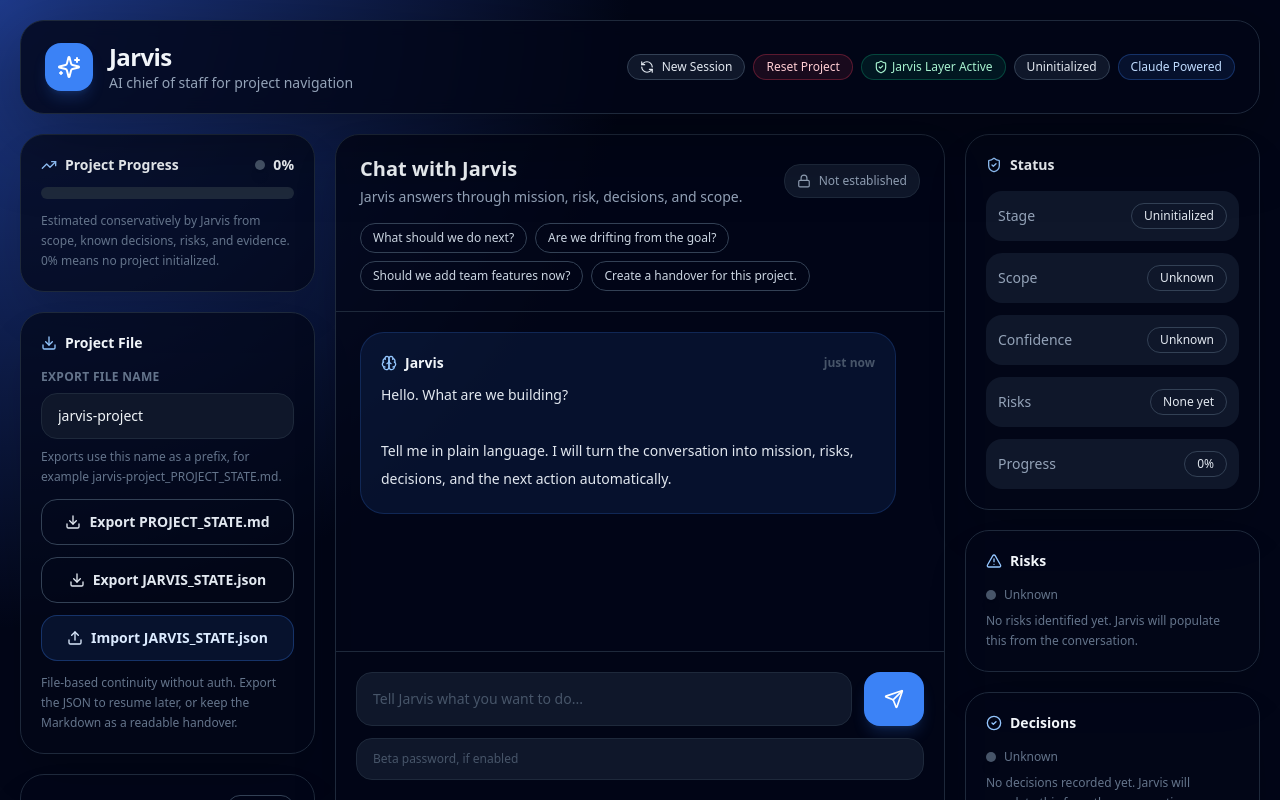
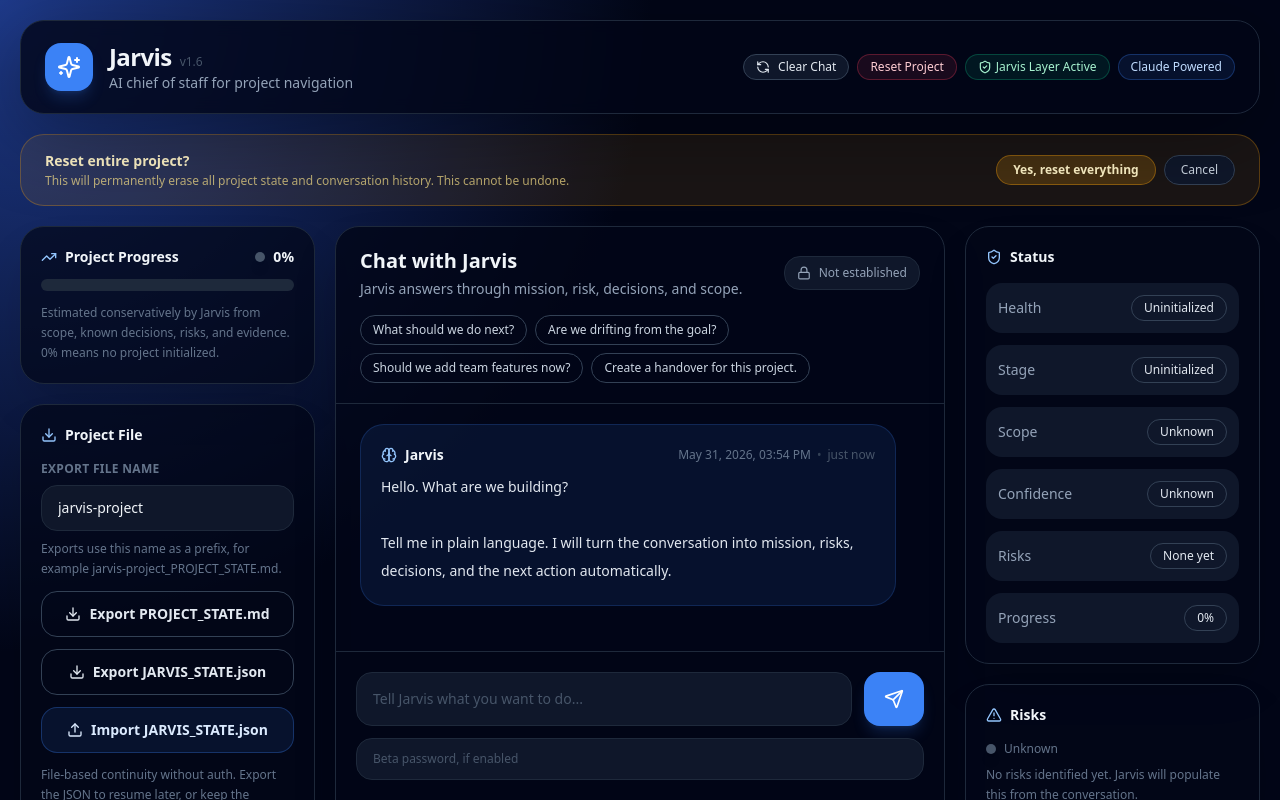
Before and after one commit to danje-dinslage/jarvis, a Next.js app: page / in a window 1280 px wide. Both pictures are taken after a click on the button "Reset Project". Shown: the top 800 px of the page. Built offline with nearby package versions, Linux system fonts and the light colour scheme.

Commit message:
Add files via upload

```diff
--- a/app/page.tsx
+++ b/app/page.tsx
@@ -27,13 +27,17 @@
   timestamp?: string; // ISO-8601, added v1.4
 };
 
-const initialAssistantMessage: Message = {
-  role: "assistant",
-  content: `Hello. What are we building?
+const APP_VERSION = "v1.6";
+
+function makeInitialMessage(): Message {
+  return {
+    role: "assistant",
+    content: `Hello. What are we building?
 
 Tell me in plain language. I will turn the conversation into mission, risks, decisions, and the next action automatically.`,
-  timestamp: new Date().toISOString()
-};
+    timestamp: new Date().toISOString()
+  };
+}
 
 const starters = [
   "What should we do next?",
@@ -252,15 +256,16 @@
   });
 }
 
-// MessageTimestamp — relative time with absolute on hover. Added v1.5.
+// MessageTimestamp — absolute date/time + elapsed, always visible. Added v1.5, updated v1.6.
 function MessageTimestamp({ iso }: { iso: string }) {
   if (!iso) return null;
+  const abs = formatAbsoluteTime(iso);
+  const rel = formatRelativeTime(iso);
   return (
-    <span
-      className="ml-auto text-xs text-slate-600 transition hover:text-slate-400 cursor-default"
-      title={formatAbsoluteTime(iso)}
-    >
-      {formatRelativeTime(iso)}
+    <span className="ml-auto flex items-center gap-1.5 text-xs text-slate-500 font-normal">
+      <span>{abs}</span>
+      <span className="text-slate-700">•</span>
+      <span className="text-slate-600">{rel}</span>
     </span>
   );
 }
@@ -320,7 +325,7 @@
   const [project, setProject] = useState<ProjectState>(defaultProjectState);
   const [draftProject, setDraftProject] = useState<ProjectState>(defaultProjectState);
   const [message, setMessage] = useState("");
-  const [history, setHistory] = useState<Message[]>([initialAssistantMessage]);
+  const [history, setHistory] = useState<Message[]>(() => [makeInitialMessage()]);
   const [betaPassword, setBetaPassword] = useState("");
   const [exportBaseName, setExportBaseName] = useState("jarvis-project");
   const [loading, setLoading] = useState(false);
@@ -328,6 +333,7 @@
   const [error, setError] = useState("");
   const [editMode, setEditMode] = useState(false);
   const [lastStateUpdate, setLastStateUpdate] = useState("No project initialized yet");
+  const [confirmAction, setConfirmAction] = useState<null | "clearChat" | "resetProject">(null);
   const chatScrollRef = useRef<HTMLDivElement>(null);
 
   // Fetch orientation from /api/orient and append as assistant message
@@ -343,7 +349,7 @@
       });
       const data = await response.json();
       if (data.orientation) {
-        setHistory((h) => [...h, { role: "assistant", content: data.orientation }]);
+        setHistory((h) => [...h, { role: "assistant", content: data.orientation, timestamp: new Date().toISOString() }]);
         // Increment orientationCount in project state
         setProject((p) => ({ ...p, orientationCount: p.orientationCount + 1, lastOrientationAt: new Date().toISOString() }));
       }
@@ -452,22 +458,24 @@
     setEditMode(false);
   }
 
-  function newSession() {
-    setHistory([initialAssistantMessage]);
+  function clearChat() {
+    setHistory([makeInitialMessage()]);
     setMessage("");
     setError("");
-    localStorage.removeItem("jarvis-history-v091");
+    localStorage.removeItem("jarvis-history-v13");
+    setConfirmAction(null);
   }
 
   function resetProject() {
     setProject(defaultProjectState);
     setDraftProject(defaultProjectState);
-    setHistory([initialAssistantMessage]);
+    setHistory([makeInitialMessage()]);
     setMessage("");
     setError("");
     setLastStateUpdate("No project initialized yet");
-    localStorage.removeItem("jarvis-project-state-v091");
-    localStorage.removeItem("jarvis-history-v091");
+    localStorage.removeItem("jarvis-project-state-v13");
+    localStorage.removeItem("jarvis-history-v13");
+    setConfirmAction(null);
   }
 
   function downloadText(filename: string, content: string, mimeType: string) {
@@ -570,8 +578,8 @@
         setProject(imported);
         setDraftProject(imported);
         setLastStateUpdate("Imported from JARVIS_STATE.json");
-        // Reset history to just the initial message — orientation will follow via fetchOrientation
-        setHistory([initialAssistantMessage]);
+        // Reset history to fresh initial message — orientation will follow via fetchOrientation
+        setHistory([makeInitialMessage()]);
         setError("");
         // Trigger orientation after import
         fetchOrientation(imported, betaPassword);
@@ -654,34 +662,68 @@
               <Sparkles className="h-6 w-6" />
             </div>
             <div>
-              <h1 className="text-2xl font-bold tracking-tight">Jarvis</h1>
+              <div className="flex items-baseline gap-2">
+                <h1 className="text-2xl font-bold tracking-tight">Jarvis</h1>
+                <span className="text-xs font-medium text-slate-600">{APP_VERSION}</span>
+              </div>
               <p className="text-sm text-slate-400">AI chief of staff for project navigation</p>
             </div>
           </div>
 
           <div className="flex flex-wrap items-center justify-end gap-2">
             <button
-              onClick={newSession}
+              onClick={() => setConfirmAction("clearChat")}
               className="inline-flex items-center gap-2 rounded-full border border-slate-700 bg-slate-900 px-3 py-1 text-xs font-medium text-slate-200 transition hover:border-blue-400 hover:text-blue-200"
-              title="Clear chat history but keep project state."
+              title="Clear conversation history. Project state is preserved."
             >
               <RefreshCcw className="h-3.5 w-3.5" />
-              New Session
+              Clear Chat
             </button>
             <button
-              onClick={resetProject}
+              onClick={() => setConfirmAction("resetProject")}
               className="inline-flex items-center gap-2 rounded-full border border-rose-500/30 bg-rose-500/10 px-3 py-1 text-xs font-medium text-rose-200 transition hover:border-rose-400"
-              title="Clear chat and project state."
+              title="Permanently clear all project state and conversation history."
             >
               Reset Project
             </button>
             <Pill tone="green">
               <ShieldCheck className="h-3.5 w-3.5" /> Jarvis Layer Active
             </Pill>
-            <Pill tone={projectHealth.tone}>{projectHealth.label}</Pill>
             <Pill tone="blue">Claude Powered</Pill>
           </div>
         </header>
+
+        {/* Confirmation dialog — rendered inline above the grid */}
+        {confirmAction && (
+          <div className="mb-5 flex items-center justify-between rounded-3xl border border-amber-500/30 bg-amber-500/10 px-6 py-4">
+            <div>
+              <p className="text-sm font-semibold text-amber-100">
+                {confirmAction === "clearChat"
+                  ? "Clear conversation history?"
+                  : "Reset entire project?"}
+              </p>
+              <p className="mt-0.5 text-xs text-amber-200/70">
+                {confirmAction === "clearChat"
+                  ? "This will erase all messages. Project state (mission, risks, decisions) will be preserved."
+                  : "This will permanently erase all project state and conversation history. This cannot be undone."}
+              </p>
+            </div>
+            <div className="flex items-center gap-2 ml-6 shrink-0">
+              <button
+                onClick={() => confirmAction === "clearChat" ? clearChat() : resetProject()}
+                className="rounded-full border border-amber-500/40 bg-amber-500/20 px-4 py-1.5 text-xs font-semibold text-amber-100 transition hover:bg-amber-500/30"
+              >
+                {confirmAction === "clearChat" ? "Yes, clear chat" : "Yes, reset everything"}
+              </button>
+              <button
+                onClick={() => setConfirmAction(null)}
+                className="rounded-full border border-slate-700 bg-slate-900 px-4 py-1.5 text-xs font-medium text-slate-300 transition hover:border-slate-500"
+              >
+                Cancel
+              </button>
+            </div>
+          </div>
+        )}
 
         <div className="grid grid-cols-12 gap-5">
           <aside className="col-span-12 space-y-5 lg:col-span-3">
@@ -852,6 +894,11 @@
             <Section title="Status" icon={ShieldCheck}>
               <div className="space-y-3 text-sm">
                 <div className="flex items-center justify-between rounded-2xl bg-slate-900 p-3">
+                  <span className="text-slate-400">Health</span>
+                  <Pill tone={projectHealth.tone}>{projectHealth.label}</Pill>
+                </div>
+
+                <div className="flex items-center justify-between rounded-2xl bg-slate-900 p-3">
                   <span className="text-slate-400">Stage</span>
                   <Pill tone={project.progress === 0 ? "default" : project.progress < 20 ? "red" : project.progress < 60 ? "amber" : "green"}>
                     {project.progress === 0 ? "Uninitialized" : project.status}
```
